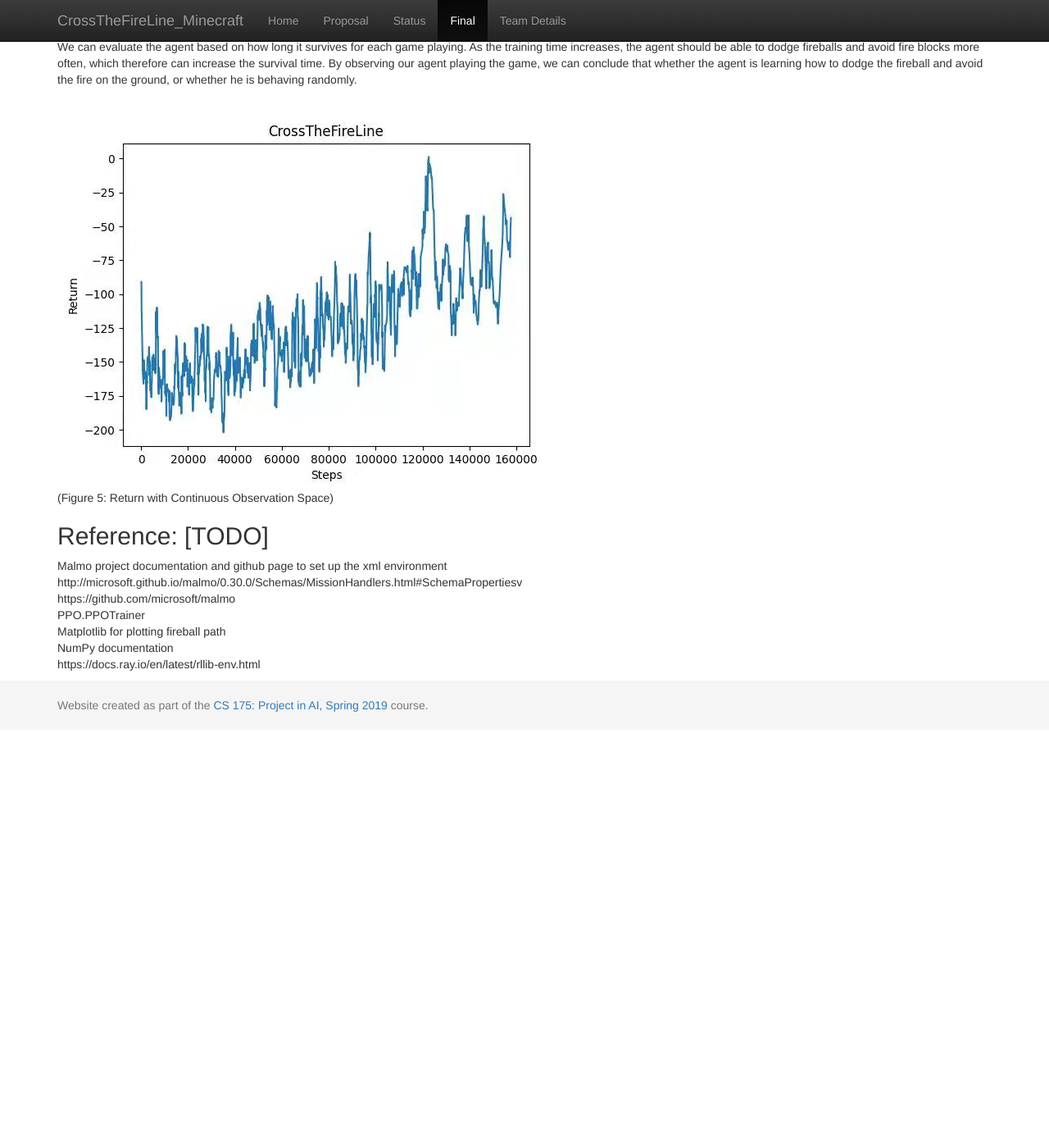
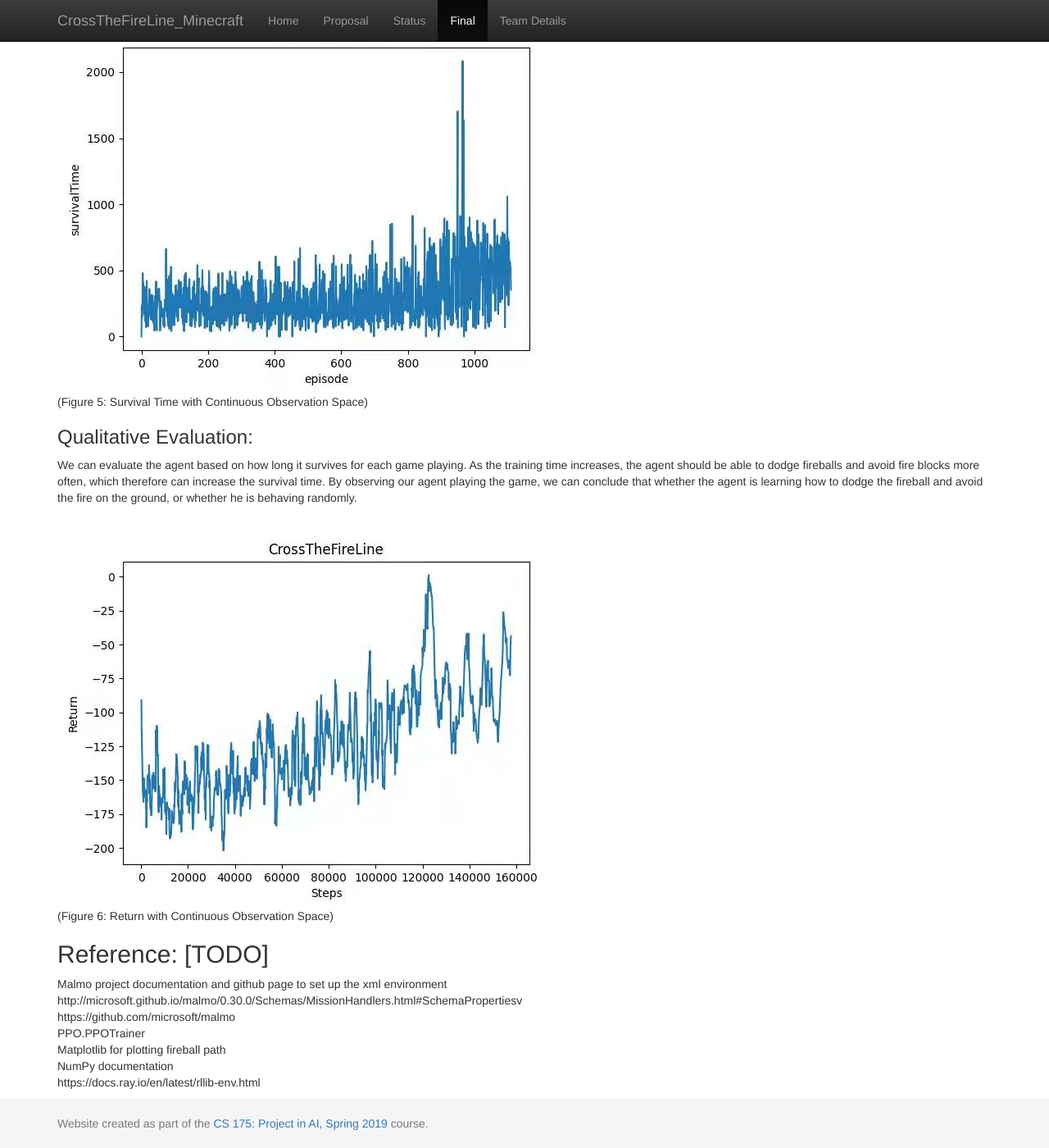
Before and after one commit to Chilly712/CrossTheFireLine_Minecraft, a Jekyll site: the page built from docs/final.md, in a window 1280 px wide and 1400 px high, scrolled down 4019 px. Shown: the whole window at 82% size. Built offline with Jekyll 4.4.1, drawn with Linux system fonts in a browser that asks for light colours; before the commit the page ends 4909 px from its top, so only the background shows below that.

Commit message:
Update final.md

```diff
--- a/docs/final.md
+++ b/docs/final.md
@@ -58,6 +58,10 @@
 In the code, we also have a lot of data to quantify rewards and agent performance. For example, the distance between the fireball, the number of lives lost, the command sent, different types of blocks the agent stands on.
 It is easy to see from these two graphs that the untrained agent dies easily, but as the number of training sessions increases, the agent finds a way to survive longer.
 
+![image](https://github.com/Chilly712/CrossTheFireLine_Minecraft/blob/main/docs/images/survival_Time.jpeg)
+<br>
+(Figure 5: Survival Time with Continuous Observation Space)
+
 ### Qualitative Evaluation:
 
 We can evaluate the agent based on how long it survives for each game playing. As the training time increases, the agent should be able to dodge fireballs and avoid fire blocks more often, which therefore can increase the survival time.
@@ -65,7 +69,7 @@
 
 ![image](https://github.com/Chilly712/CrossTheFireLine_Minecraft/blob/main/docs/images/continuous_return.jpeg)
 <br>
-(Figure 5: Return with Continuous Observation Space)
+(Figure 6: Return with Continuous Observation Space)
 
 
 
```
